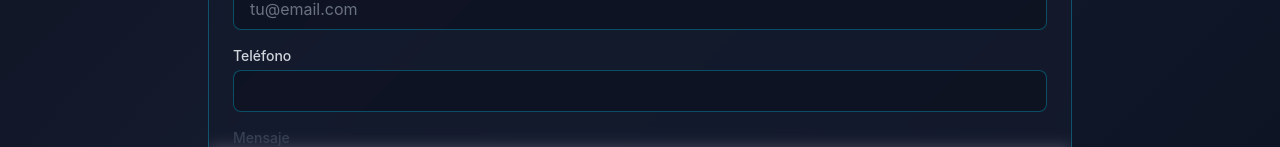
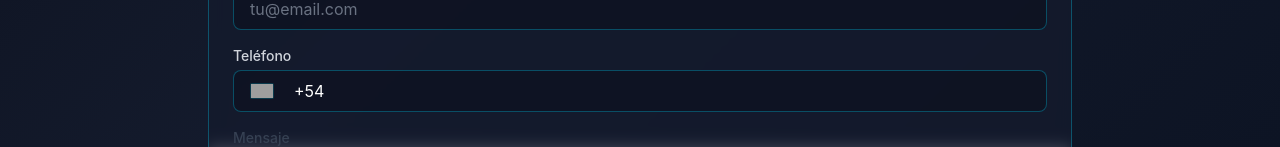
Before and after one commit to FedeMC90/portfolio, a Next.js app: page / in a window 1280 px wide. Both pictures are taken after a click on the button "Contacto". Shown: the part 653-800 px from the top of the page. Built offline with nearby package versions, Linux system fonts and the light colour scheme; grey boxes are pictures that could not be loaded.

Commit message:
add projects

```diff
--- a/app/globals.css
+++ b/app/globals.css
@@ -1,4 +1,4 @@
-@import "tailwindcss";
+@import 'tailwindcss';
 
 :root {
 	/* Paleta oscura con azul neón */
@@ -50,3 +50,57 @@ body {
 ::-webkit-scrollbar-thumb:hover {
 	background: var(--accent);
 }
+
+/* Estilos para PhoneInput */
+.phone-input .PhoneInputInput {
+	background: transparent;
+	border: none;
+	color: white !important;
+	outline: none;
+	font-size: 1rem;
+	padding: 0;
+}
+
+.phone-input .PhoneInputInput::placeholder {
+	color: rgb(107, 114, 128) !important;
+	opacity: 1;
+}
+
+.phone-input .PhoneInputCountry {
+	margin-right: 0.5rem;
+}
+
+.phone-input .PhoneInputCountrySelect {
+	background: #0a0e1a;
+	border: 1px solid rgba(0, 217, 255, 0.3);
+	border-radius: 0.25rem;
+	padding: 0.25rem;
+	color: #00d9ff;
+	cursor: pointer;
+}
+
+.phone-input .PhoneInputCountrySelect:focus {
+	outline: none;
+	border-color: #00d9ff;
+}
+
+.phone-input .PhoneInputCountrySelect option {
+	background: #0a0e1a;
+	color: white;
+	padding: 0.5rem;
+}
+
+.phone-input .PhoneInputCountryIcon {
+	box-shadow: none;
+	border: 1px solid rgba(0, 217, 255, 0.2);
+	border-radius: 2px;
+}
+
+.phone-input .PhoneInputCountrySelectArrow {
+	color: #00d9ff;
+	opacity: 0.8;
+	border: none;
+	width: 0.5rem;
+	height: 0.5rem;
+	margin-left: 0.25rem;
+}
--- a/components/ContactoSection.tsx
+++ b/components/ContactoSection.tsx
@@ -3,6 +3,8 @@
 import { motion } from 'framer-motion';
 import { useState, FormEvent } from 'react';
 import emailjs from '@emailjs/browser';
+import PhoneInput from 'react-phone-number-input';
+import 'react-phone-number-input/style.css';
 
 /**
  * Componente ContactoSection - Sección de contacto
@@ -52,9 +54,9 @@ export default function ContactoSection() {
 	const [formData, setFormData] = useState({
 		name: '',
 		email: '',
-		phone: '',
 		message: '',
 	});
+	const [phone, setPhone] = useState<string>('');
 	const [isSubmitting, setIsSubmitting] = useState(false);
 	const [submitStatus, setSubmitStatus] = useState<'idle' | 'success' | 'error'>('idle');
 
@@ -81,14 +83,15 @@ export default function ContactoSection() {
 				{
 					name: formData.name,
 					email: formData.email,
-					phone: formData.phone,
+					phone: phone,
 					message: formData.message,
 					to_name: 'Federico',
 				}
 			);
 
 			setSubmitStatus('success');
-			setFormData({ name: '', email: '', message: '', phone: '' });
+			setFormData({ name: '', email: '', message: '' });
+			setPhone('');
 		} catch (error) {
 			console.error('Error al enviar el mensaje:', error);
 			setSubmitStatus('error');
@@ -288,7 +291,6 @@ export default function ContactoSection() {
 								placeholder='tu@email.com'
 							/>
 						</div>
-
 						{/* Phone */}
 						<div>
 							<label
@@ -297,12 +299,14 @@ export default function ContactoSection() {
 							>
 								Teléfono
 							</label>
-							<input
-								type='telephone'
-								id='phone'
-								value={formData.phone}
-								onChange={handleChange}
-								className='w-full px-4 py-2 bg-[#0a0e1a]/50 border border-[#00d9ff]/30 rounded-lg focus:outline-none focus:ring-2 focus:ring-[#00d9ff] text-white placeholder-gray-500'
+							<PhoneInput
+								international
+								defaultCountry='AR'
+								value={phone}
+								onChange={(value) => setPhone(value || '')}
+								limitMaxLength={true}
+								smartCaret={true}
+								className='phone-input w-full px-4 py-2 bg-[#0a0e1a]/50 border border-[#00d9ff]/30 rounded-lg focus-within:outline-none focus-within:ring-2 focus-within:ring-[#00d9ff]'
 							/>
 						</div>
 
--- a/components/ProyectosSection.tsx
+++ b/components/ProyectosSection.tsx
@@ -11,26 +11,19 @@ import { motion } from 'framer-motion';
 const proyectos = [
 	{
 		id: 1,
-		nombre: 'E-Commerce Platform',
+		nombre: 'Portfolio Personal',
 		descripcion:
-			'Plataforma de comercio electrónico con carrito de compras, pasarela de pago y panel de administración.',
-		tecnologias: ['React', 'Node.js', 'MongoDB', 'Stripe'],
-		url: '#',
+			'Este portfolio desarrollado con el objetivo de mostrar mis habilidades y proyectos. Utilicé tecnologías modernas para crear una experiencia de usuario atractiva y funcional.',
+		tecnologias: ['Next.js', 'TypeScript', 'Framer Motion', 'Tailwind CSS'],
+		url: 'https://fmc-portfolio.vercel.app/',
 	},
 	{
 		id: 2,
-		nombre: 'Task Manager App',
+		nombre: 'Biblioteca de juegos',
 		descripcion:
-			'Aplicación de gestión de tareas con funcionalidad de arrastrar y soltar, notificaciones y colaboración en equipo.',
-		tecnologias: ['Next.js', 'TypeScript', 'Tailwind CSS', 'PostgreSQL'],
-		url: '#',
-	},
-	{
-		id: 3,
-		nombre: 'Portfolio Personal',
-		descripcion: 'Portafolio web SPA con animaciones suaves y diseño responsive.',
-		tecnologias: ['Next.js', 'Framer Motion', 'Tailwind CSS'],
-		url: '#',
+			'Fue mi proyecto final individual bootcamp Henry. Con una estructura básica y algunos conceptos que debía cumplir otorgados por el instituto diseñé, construí y desarrollé tanto back, front y la base de datos desde cero.',
+		tecnologias: ['JavaScript', 'React', 'Node.js', 'PostgreSQL', 'Sequelize', 'Express'],
+		url: 'https://lojueguito.onrender.com/',
 	},
 ];
 
--- a/package.json
+++ b/package.json
@@ -13,7 +13,8 @@
     "framer-motion": "^12.23.25",
     "next": "16.0.7",
     "react": "19.2.0",
-    "react-dom": "19.2.0"
+    "react-dom": "19.2.0",
+    "react-phone-number-input": "^3.4.14"
   },
   "devDependencies": {
     "@tailwindcss/postcss": "^4",
```
Also changed, not shown: 1 other file (tests, documents, lock files or other folders). Lines whose indentation alone changed are shown as unchanged.
